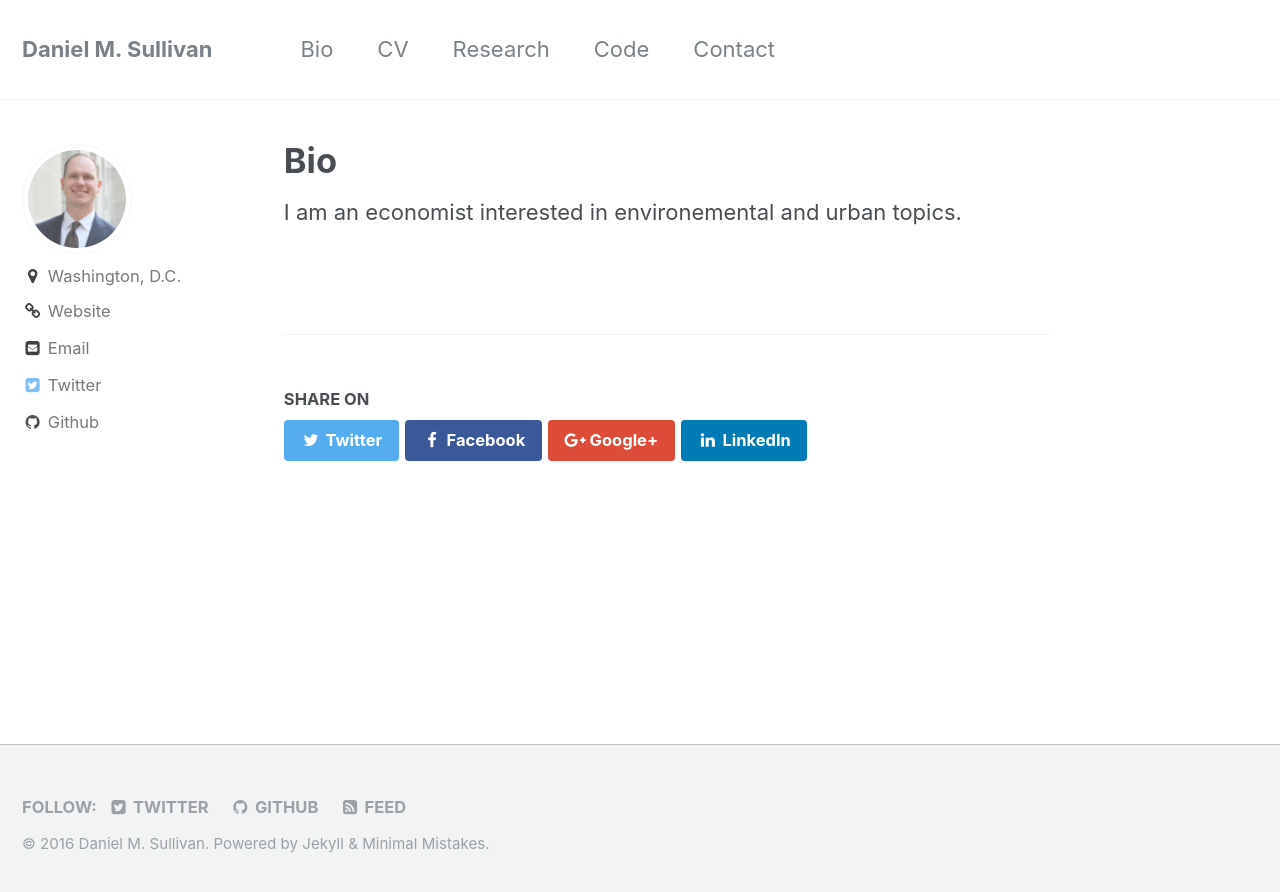
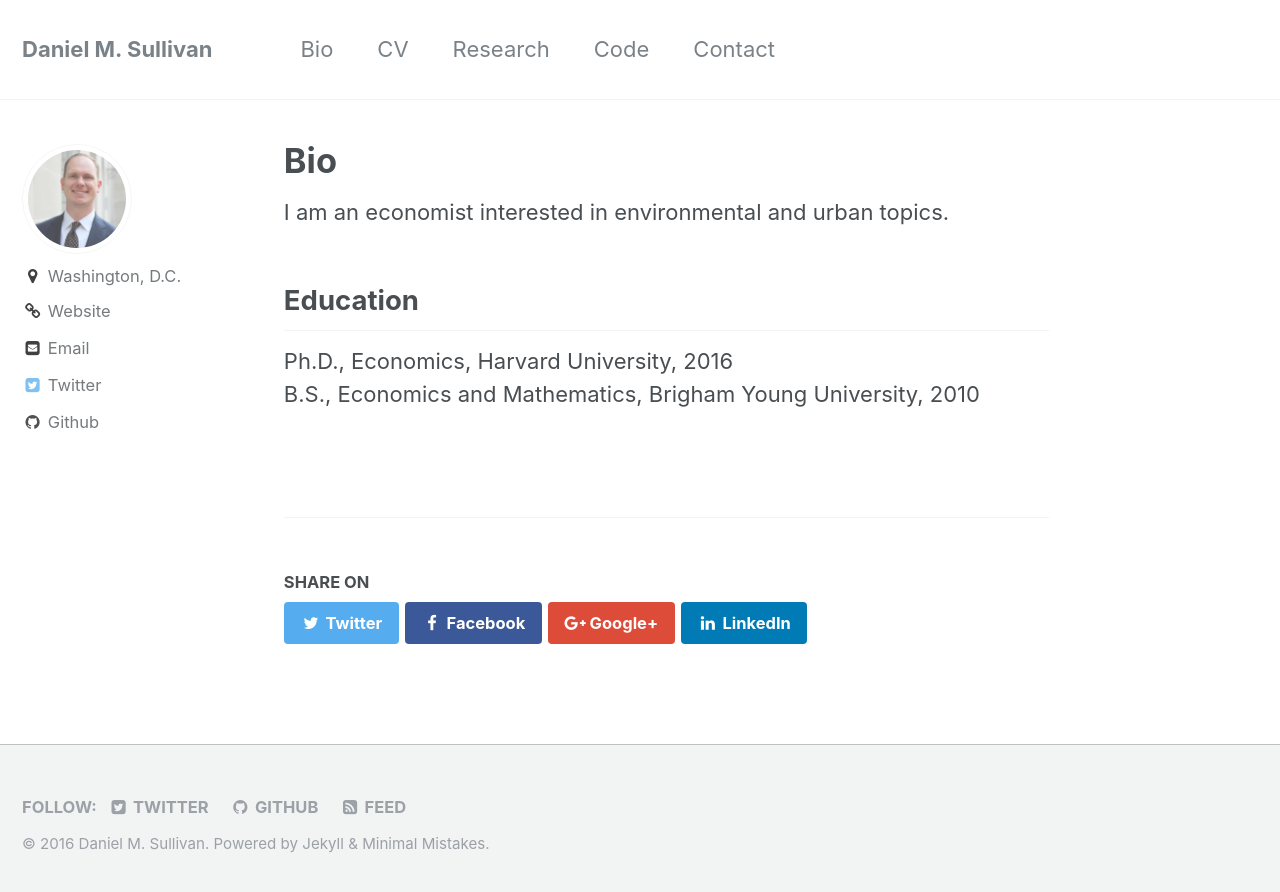
Before and after one commit to dmsul/dmsul.github.io, a Jekyll site: the page built from _pages/bio.md, in a window 1280 px wide. Shown: the top 892 px of the page. Built offline with Jekyll 4.4.1, drawn with Linux system fonts in a browser that asks for light colours.

Commit message:
Typos, etc.

```diff
--- a/_pages/bio.md
+++ b/_pages/bio.md
@@ -3,4 +3,8 @@ title: "Bio"
 permalink: /bio/
 ---
 
-I am an economist interested in environemental and urban topics.
+I am an economist interested in environmental and urban topics.
+
+## Education
+Ph.D., Economics, Harvard University, 2016\\
+B.S., Economics and Mathematics, Brigham Young University, 2010
```
Also changed, not shown: _pages/research.md (+2 -0 lines).
